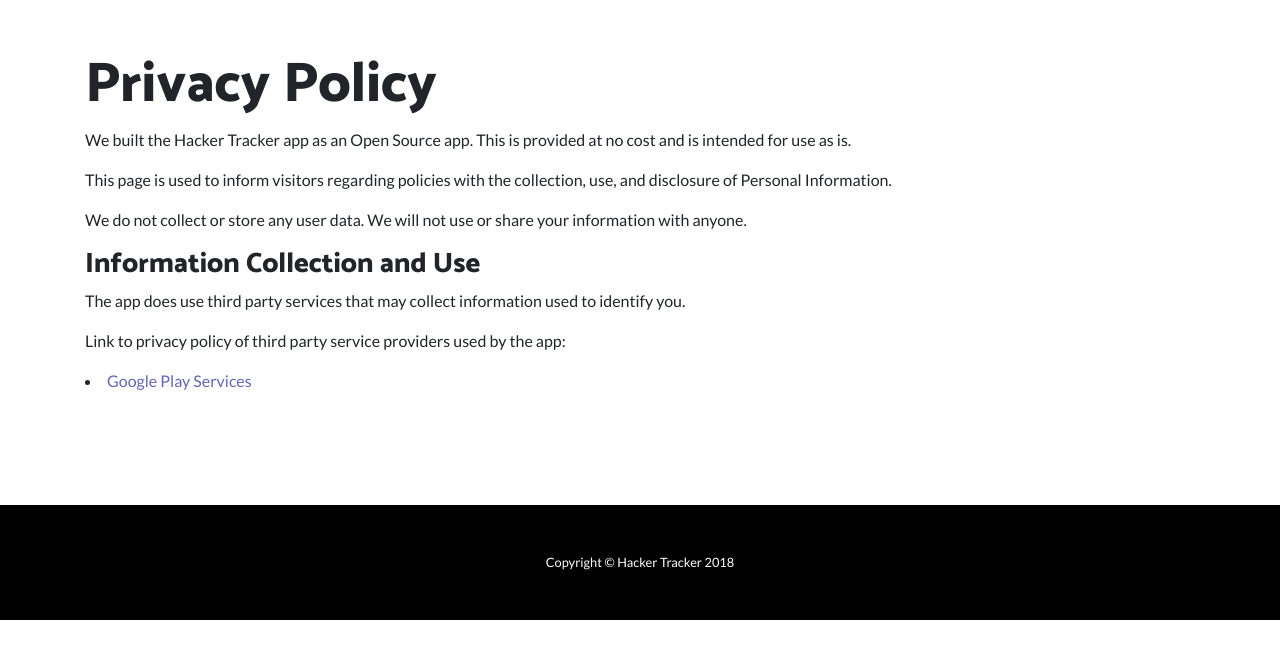
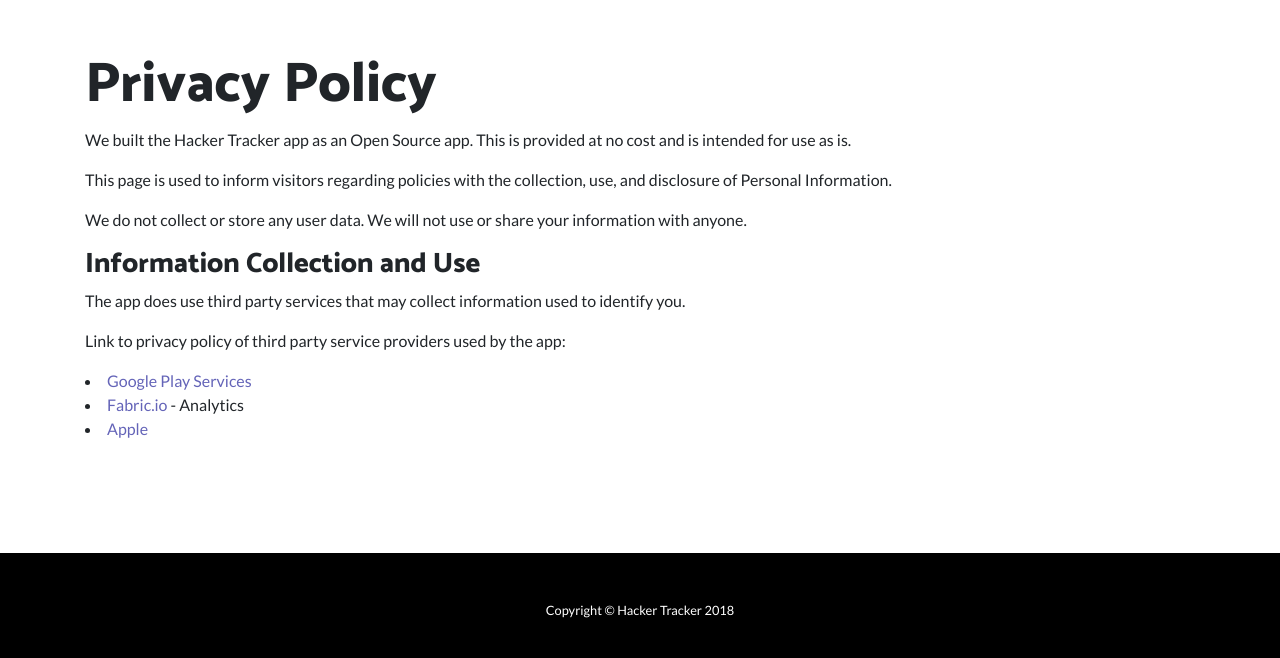
Before and after one commit to shortstack/hackertracker.info, a website: page privacy-policy.html in a window 1280 px wide. Shown: the part 919-1577 px from the top of the page. Before the commit the page ends 1539 px from the top, so only its background shows below. Drawn offline with Linux system fonts and the light colour scheme.

Commit message:
fabric.io and apple

```diff
--- a/privacy-policy.html
+++ b/privacy-policy.html
@@ -76,6 +76,8 @@
 <p>The app does use third party services that may collect information used to identify you.</p>
 <p>Link to privacy policy of third party service providers used by the app:
   <li><a href="https://policies.google.com/privacy">Google Play Services</a></li>
+  <li><a href="https://fabric.io/terms">Fabric.io</a> - Analytics</li>
+  <li><a href="https://www.apple.com/legal/privacy/">Apple</a></li>
 </p>
             </div>
           </div>
```
